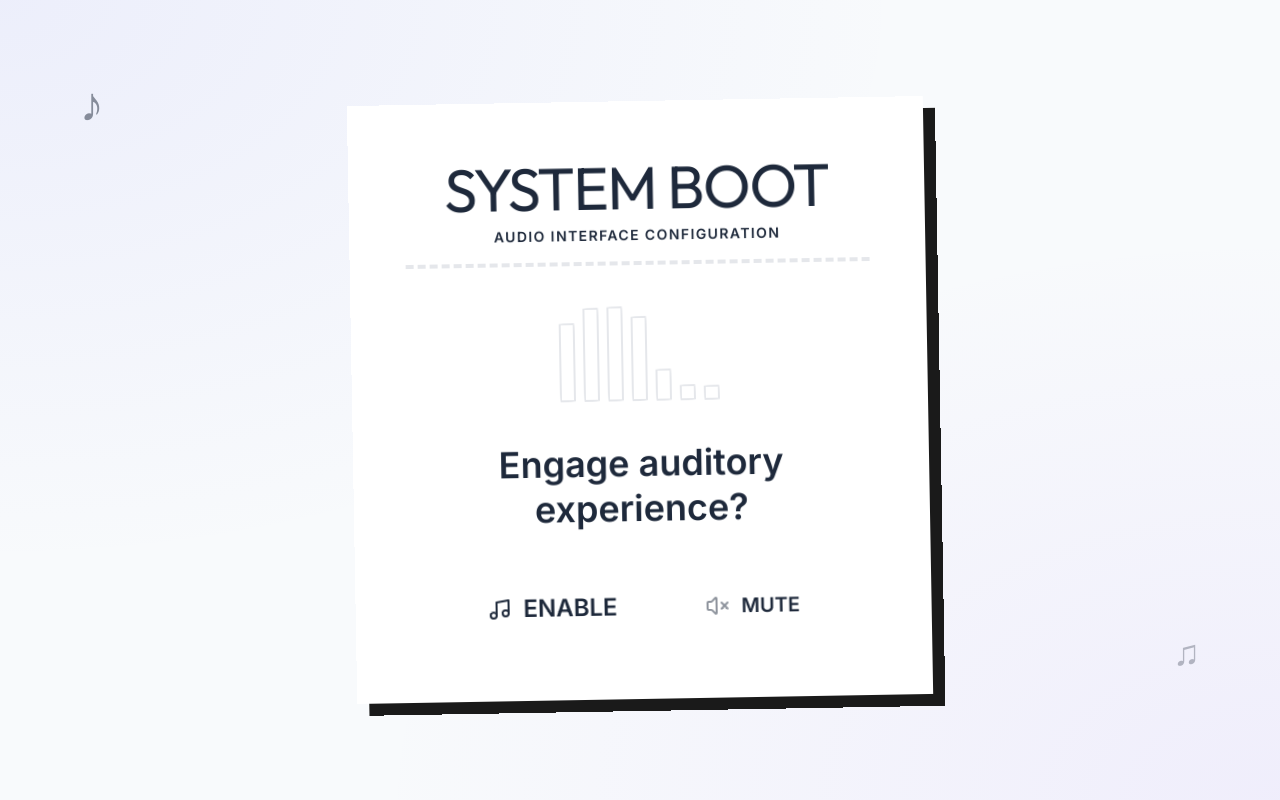
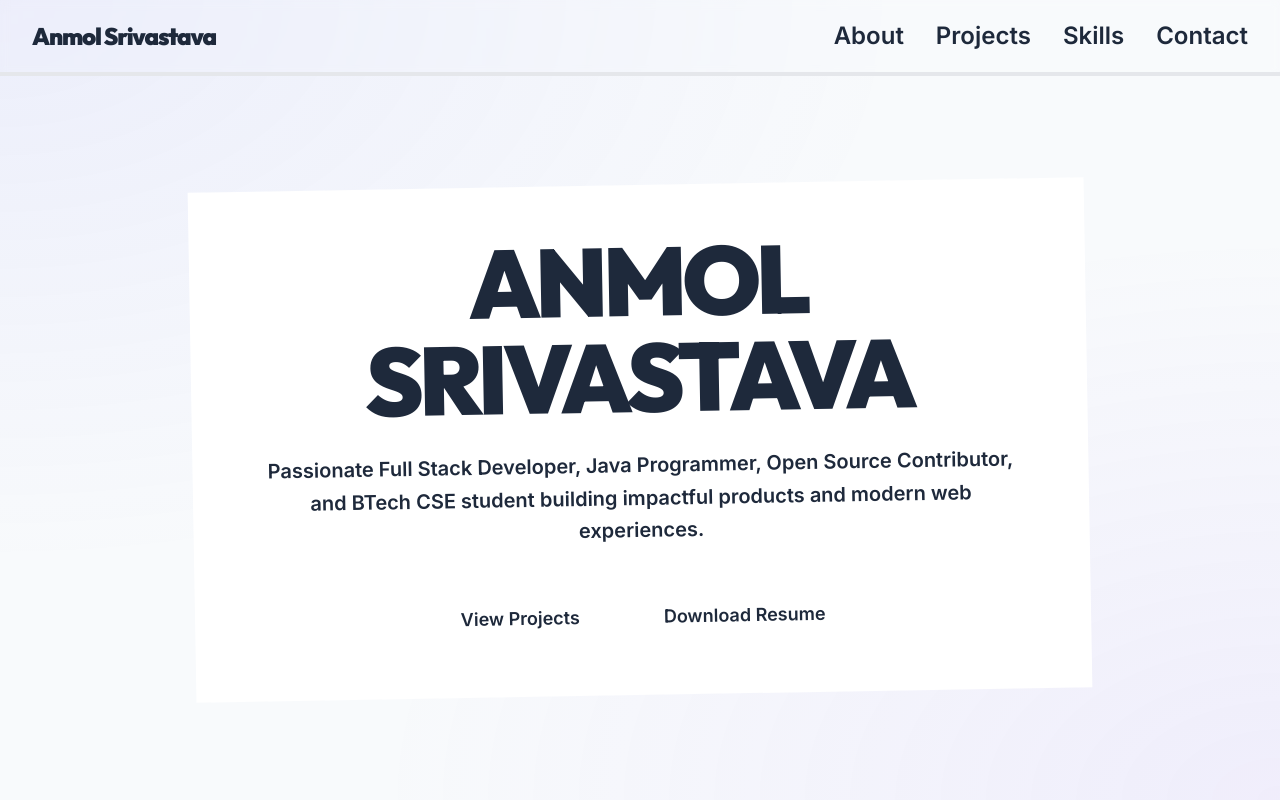
Before and after one commit to Anmol-Srivastava-073/portfolio, a React (Vite) app: page / in a window 1280 px wide. Shown: the top 800 px of the page. Built offline with nearby package versions, Linux system fonts and the light colour scheme.

Commit message:
Update App.jsx

```diff
--- a/src/App.jsx
+++ b/src/App.jsx
@@ -1,4 +1,3 @@
-import { useState } from 'react'
 import Navbar from './components/Navbar'
 import Hero from './components/Hero'
 import About from './components/About'
@@ -10,27 +9,10 @@ import Projects from './components/Projects'
 import Resume from './components/Resume'
 import Contact from './components/Contact'
 import Footer from './components/Footer'
-import BackgroundMusic from './components/BackgroundMusic'
-import WelcomeScreen from './components/WelcomeScreen'
 
 function App() {
-  const [hasEntered, setHasEntered] = useState(false)
-  const [playAudio, setPlayAudio] = useState(false)
-
-  const handleEnter = (withSound) => {
-    setPlayAudio(withSound)
-    setHasEntered(true)
-  }
-
-  // Show the landing page first
-  if (!hasEntered) {
-    return <WelcomeScreen onEnter={handleEnter} />
-  }
-
-  // Load the full site after they click a button
   return (
-    <div className="min-h-screen overflow-hidden">
-      <BackgroundMusic initialPlay={playAudio} />
+    <div className="min-h-screen flex flex-col">
       <Navbar />
       <Hero />
       <About />
@@ -43,7 +25,7 @@ function App() {
       <Contact />
       <Footer />
     </div>
-    )
+  )
 }
 
 export default App
```
